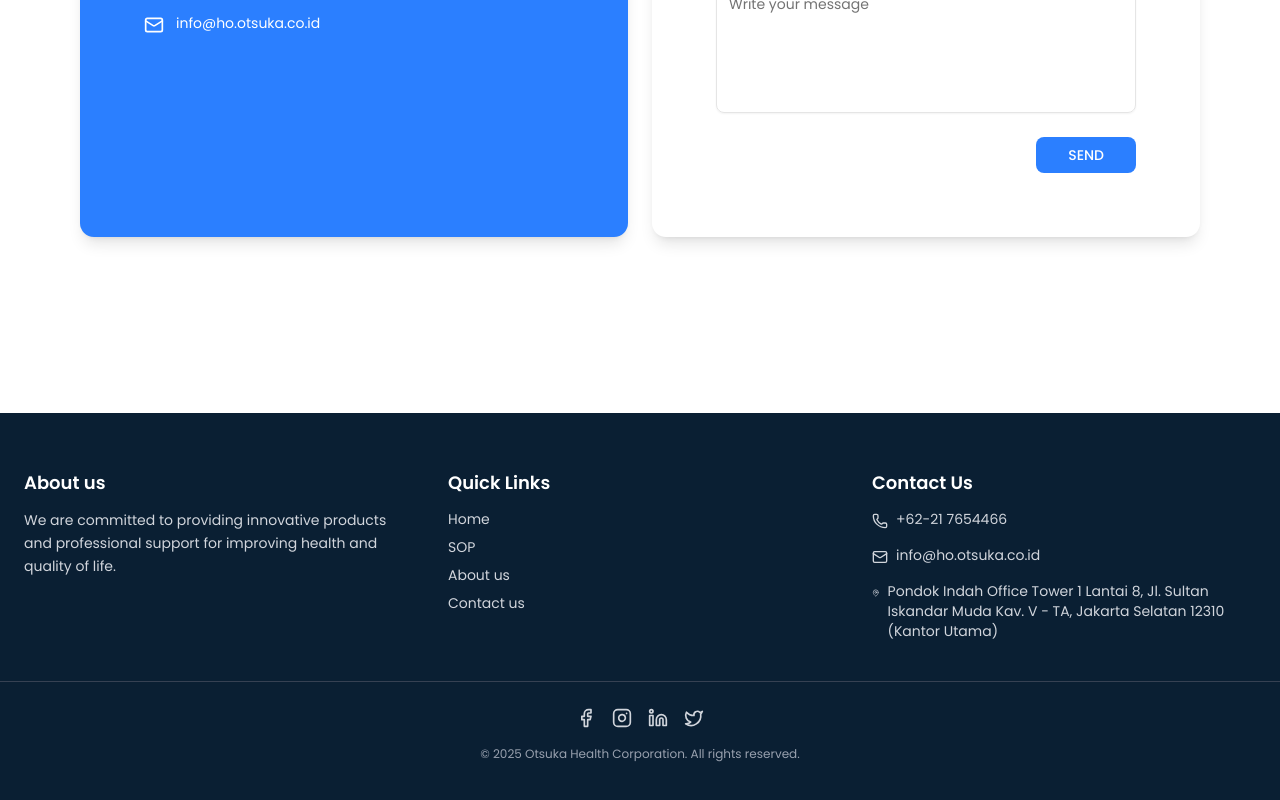
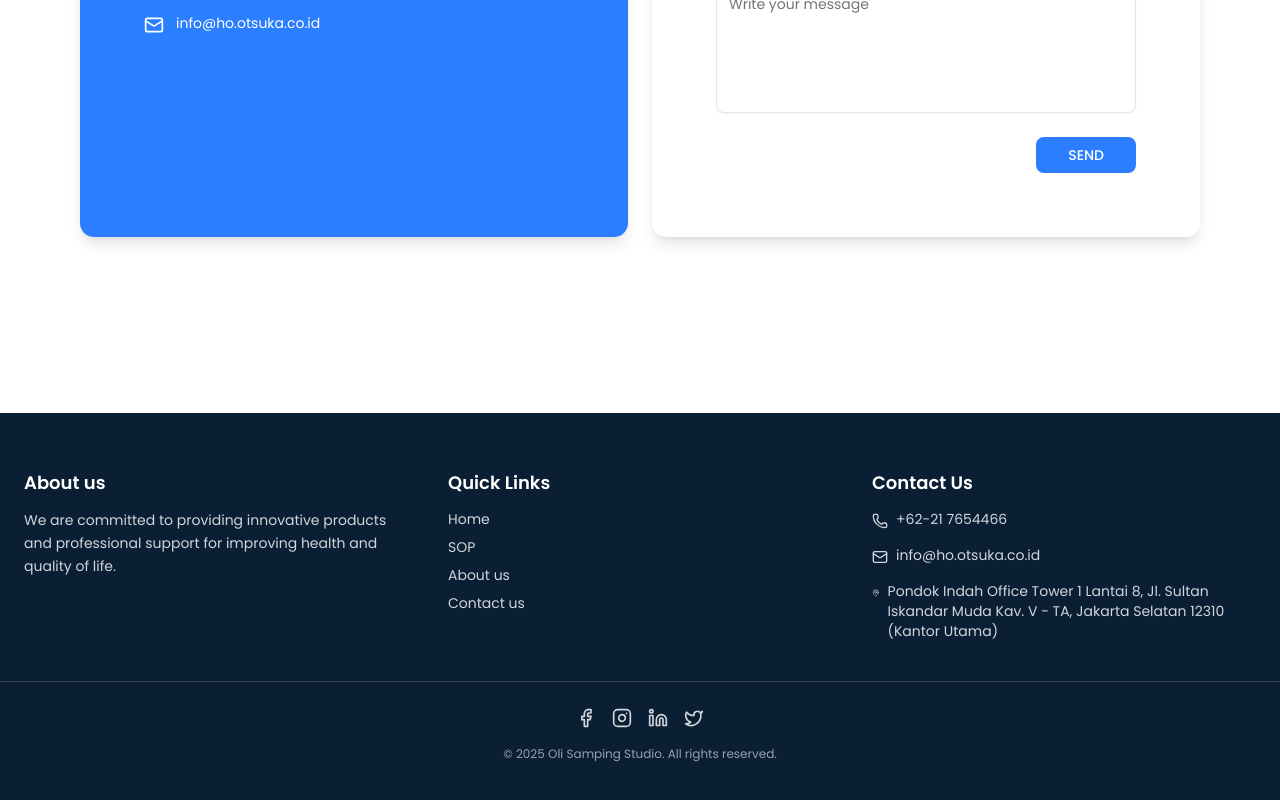
Before and after one commit to mdwkrnwn/otsuka, a Next.js app: page / in a window 1280 px wide. Shown: the part 2792-3592 px from the top of the page. Built offline with nearby package versions, Linux system fonts and the light colour scheme.

Commit message:
Copyright Edited

```diff
--- a/src/app/page.tsx
+++ b/src/app/page.tsx
@@ -567,7 +567,7 @@ const [openh, setOpenh] = useState(false);
             </div>
 
             <p className="text-xs text-gray-400">
-              © 2025 Otsuka Health Corporation. All rights reserved.
+              © 2025 Oli Samping Studio. All rights reserved.
             </p>
           </div>
 
```
